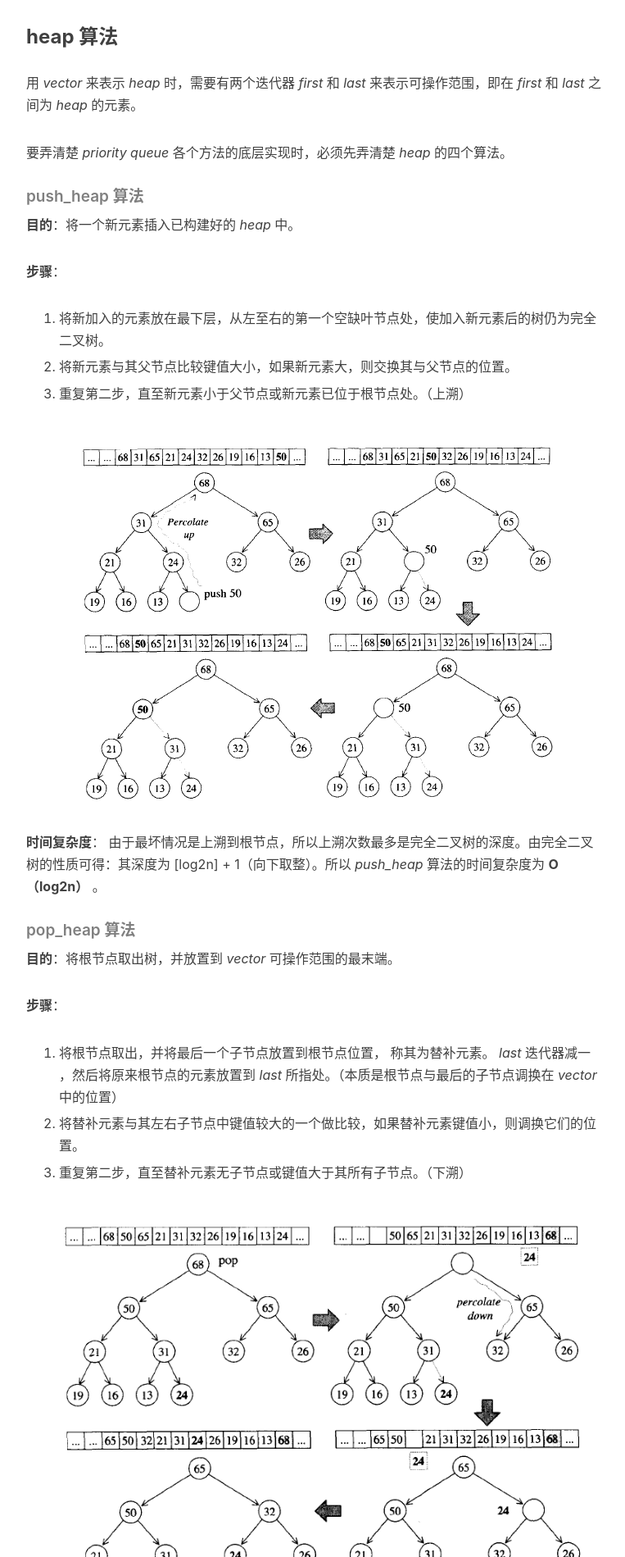
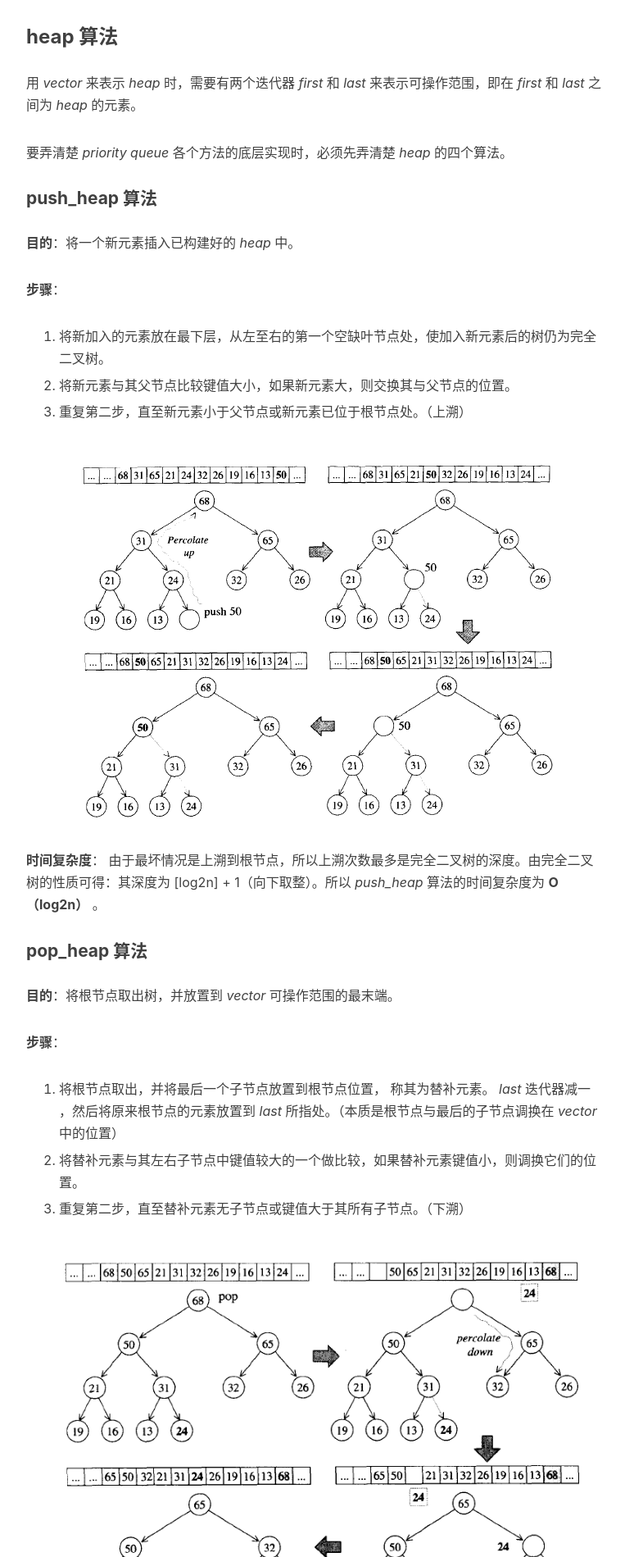
Before and after one commit to ozaki8/missmiaom.github.io, a Jekyll site: the page built from _posts/2016-7-11-STL-priority-queue.markdown, in a window 1280 px wide. Shown: the part 1082-2981 px from the top of the page at 82% size, without its empty margins (233-996 px from the left). Built offline with Jekyll 4.4.1, drawn with Linux system fonts in a browser that asks for light colours; nearby versions of some CDN libraries; comment, search, counter and statistics services are not loaded.

```diff
--- a/_posts/2016-7-11-STL-priority-queue.markdown
+++ b/_posts/2016-7-11-STL-priority-queue.markdown
@@ -28,7 +28,7 @@ tags:
 
 要弄清楚 *priority queue* 各个方法的底层实现时，必须先弄清楚 *heap* 的四个算法。
 
-##### push_heap 算法
+#### push_heap 算法
 
 **目的**：将一个新元素插入已构建好的 *heap* 中。
 
@@ -44,7 +44,7 @@ tags:
 
 **时间复杂度**： 由于最坏情况是上溯到根节点，所以上溯次数最多是完全二叉树的深度。由完全二叉树的性质可得：其深度为 [log2n] + 1（向下取整）。所以 *push_heap* 算法的时间复杂度为 **O（log2n）** 。
 
-##### pop_heap 算法
+#### pop_heap 算法
 
 **目的**：将根节点取出树，并放置到 *vector* 可操作范围的最末端。
 
@@ -60,7 +60,7 @@ tags:
 
 **时间复杂度**：同 *push_heap* ,其最坏情况是下溯到最底层。所以其时间复杂度为 **O（log2n）** 。
 
-##### sort_heap 算法
+#### sort_heap 算法
 
 **目的**：利用 *pop_heap* 每次都将键值最大的元素放置到可操作范围最末端，得到从小到大的排序序列。
 
@@ -72,7 +72,7 @@ tags:
 
 **时间复杂度**：因为执行了 n 步 *pop_head* 算法，所以时间复杂度为 **O（nlog2n）**
 
-##### make_heap 算法
+#### make_heap 算法
 
 **目的**：将一段现有的数据转化为 *heap*。
 
```
